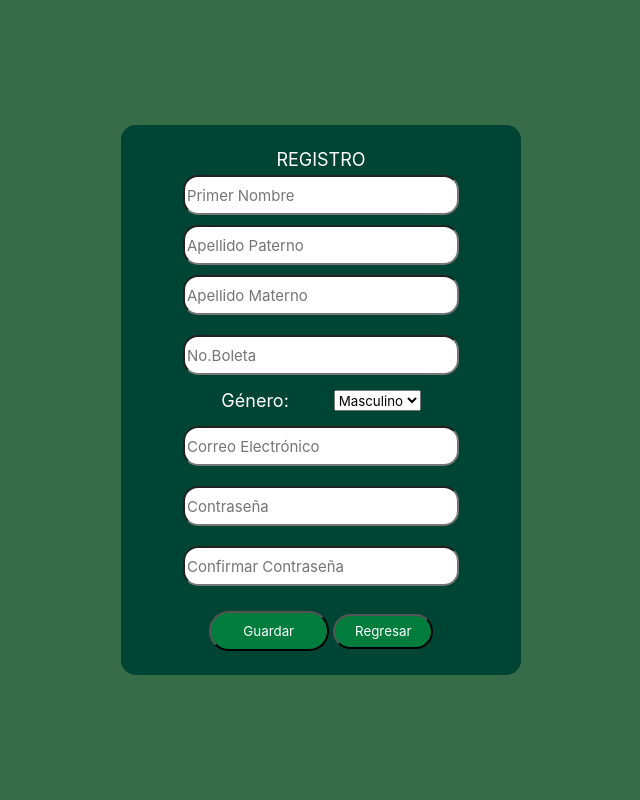
After one commit to GrenaSpin/APP_UPIICSA, a PHP site: page /html/register.html in a window 1280 px wide. The commit adds this page. Shown: the whole page, without its empty margins (319-959 px from the left). Run offline with PHP 8.4, Linux system fonts and the light colour scheme.

Commit message:
Mejora de login

```diff
--- a/css/styles.css
+++ b/css/styles.css
@@ -12,9 +12,17 @@
 * {
   box-sizing: border-box;
   font-family: -apple-system, BlinkMacSystemFont, 'Segoe UI', Roboto, 'Helvetica Neue', Arial;
+  margin: 0;
 }
 
-body.all-page {
+body {
+  display: flex;
+  height: 100vh;
+  background-color: #ececec;
+  background-position: center;
+}
+
+/* .all-page body {
   margin: 0;
   height: 100vh;
   background-image: url('../img/fondo_gobierno.jpg');
@@ -22,6 +30,13 @@ body.all-page {
   background-repeat: no-repeat;
   background-attachment: fixed;
   display: flex;
+} */
+
+.main-content {
+  margin-left: 170px;
+  margin-top: 60px;
+  background-color: #ffffff;
+  min-height: calc(100vh - 60px);
 }
 
 .icon-upiicsa img{
@@ -32,63 +47,56 @@ body.all-page {
 }
 
 /* Estilos específicos para el formulario de registro */
-.container.register {
-  width: 800px;
-  height: 600px;
-  margin: auto;
-  gap: 20px;
-}
-
-.content-form.register {
-  width: 800px;
-  height: 600px;
-  background: rgba(9, 77, 31, 0.80);
-  border-radius: 25px;
-  box-shadow: 0 8px 30px rgba(0, 0, 0, 0.5);
-  color: var(--white);
+.register-container {
   display: flex;
   justify-content: center;
   align-items: center;
-  padding: 30px 30px;
+  width: 100%;
+  height: 100%;
+  background: rgba(9, 77, 31, 0.80);
+  color: var(--white);
   backdrop-filter: blur(2px);
 }
 
-.form-container {
-  width: 100%;
-  height: 100%;
+.form-container{
   display: flex;
   flex-direction: column;
   justify-content: center;
   align-items: center;
-  gap: 15px;
+  width: 400px;
+  height: 550px;
+  background: var(--green);
+  border-radius: 15px;
+  color: var(--white);
+  padding: 10px 30px;
+  backdrop-filter: blur(2px);
 }
 
-div.username, div.correo, div.password,
-div.genero, div.confirm-password {
+.form-container input{
+  height: 40px;
+  font-size: 15px;
+  margin: 5px 15px;
+  border-radius: 15px;
+  color: var(--white);
+}
+
+.name, .username-register, .correo, .password, .confirm-password {
   display: flex;
-  flex-wrap: wrap;
-  justify-content: flex-start;
-  align-items: center;
-  gap: 20px;
-  width: 100%;
-  padding: 10px;
-  border: none;
-  font-size: 16px;
+  flex-direction: column;
+  margin-bottom: 10px;
+  width: 90%;
+}
+
+.genero {
+  display: flex;
+  justify-content: space-evenly;
+  margin-bottom: 10px;
+  width: 85%;
 }
 
 label {
   font-size: 18px;
   font-weight: 600px;
-}
-
-input{
-  font-size: 18px;
-  margin: 5px 15px;
-  border-radius: 25px;
-}
-
-input[type="email"] {
-  width: 350px;
 }
 
 .submit{
@@ -104,50 +112,195 @@ input[type="email"] {
 }
 
 /* Estilos específicos para el login */
-.container.login {
-  width: 500px;
-  height: 550px;
-  margin: auto;
-}
-
-.content-form.login {
-  width: 400px;
-  height: 500px;
-  background: rgba(9, 77, 31, 0.80);
-  border-radius: 25px;
-  box-shadow: 0 8px 30px rgba(0, 0, 0, 0.5);
-  color: var(--white);
+.login-container {
   display: flex;
   justify-content: center;
   align-items: center;
-  padding: 30px 30px;
+  width: 100%;
+  height: 100%;
+  background: rgba(9, 77, 31, 0.80);
+  color: var(--white);
   backdrop-filter: blur(2px);
 }
 
-i.fa-regular.fa-circle-user {
-  font-size: 80px;
+.form-container {
+  display: flex;
+  justify-content: center;
+  align-items: center;
+  width: 400px;
+  height: 550px;
+  background: var(--green);
+  border-radius: 15px;
   color: var(--white);
+  padding: 10px 30px;
+  backdrop-filter: blur(2px);
 }
 
-div.username.login, div.password.login {
-  justify-content: center;
-  gap: 1px;
+.form-container img {
+  width: 100px;
 }
 
-.submit.login {
+div.username-login, div.password-login, div.logo-login {
+  display: flex;
+  flex-direction: column;
+  justify-content: center;
+  align-items: center;
+  gap: 3px;
+}
+
+.submit-acept {
   width: 120px;
   height: 40px;
   border-radius: 25px;
+  background-color: var(--button);
+  color: var(--white);
   margin-top: 10px;
 }
 
 /* Apartado para el navbar */
 
+/* ==== NAVBAR GENERAL ==== */
+.navbar {
+  background-color: var(--green);
+  color: #fff;
+  padding: 0px 20px;
+  position: fixed;
+  top: 0;
+  left: 0;
+  width: 100vw;
+  height: 60px;
+  z-index: 1000;
+}
 
+/* CONTENEDOR PRINCIPAL */
+.container-navbar {
+  display: flex;
+  justify-content: space-between;
+  align-items: center;
+}
+
+/* ==== LOGO ==== */
+.navbar-logo img {
+  height: 50px;
+  width: auto;
+  transition: transform 0.3s;
+}
+
+.navbar-logo img:hover {
+  transform: scale(1.05);
+}
+
+/* SECCIÓN DERECHA */
+i{
+  font-size: 25px;
+  color: var(--white);
+  cursor: pointer;
+  transition: color 0.3s, transform 0.2s;
+}
+
+.navbar i:hover {
+  color: #00bcd4; /* azul cian */
+  transform: scale(1.1);
+}
+
+/* ==== MENÚ DE USUARIO ==== */
+.menu-user {
+  position: relative;
+  display: flex;
+  justify-content: center;
+  align-items: center;
+  gap: 10px;
+}
+
+.menu {
+  position: absolute;
+  top: 40px;
+  right: 0;
+  background-color: #1f683a;
+  border-radius: 8px;
+  list-style: none;
+  padding: 10px 0;
+  margin: 0;
+  width: 180px;
+  box-shadow: 0 4px 12px rgba(0, 0, 0, 0.3);
+}
+
+.menu li {
+  text-align: left;
+}
+
+.menu a,
+.menu button {
+  display: block;
+  width: 100%;
+  padding: 10px 20px;
+  text-decoration: none;
+  color: #fff;
+  background: none;
+  border: none;
+  text-align: left;
+  font-size: 15px;
+  cursor: pointer;
+  transition: background 0.3s;
+}
+
+.menu a:hover,
+.menu button:hover {
+  background-color: #ade23b;
+  color: #000000;
+}
 
 /* Apartado para el slidebar */
+.sidebar {
+  position: fixed;
+  top: 60px;
+  left: 0;
+  width: 170px;
+  height: 100vh;
+  background-color: var(--green);
+  color: var(--white);
+  padding: 20px;
+  overflow-y: auto;      /* scroll interno si el contenido es largo */
+}
 
+.slidebar-menu {
+  display: flex;
+  flex-direction: column;
+  position: absolute;
+  top: 60px;
+  right: 0;
+  background-color: var(--green);
+  border-radius: 8px;
+  list-style: none;
+  padding: 0;
+  width: 100%;
+}
 
+.slidebar-menu li {
+  text-align: left;
+  box-shadow: 0 2px 1px rgba(0, 0, 0, 0.3);
+}
+
+.slidebar-menu a,
+.slidebar-menu button {
+  display: block;
+  width: 100%;
+  padding: 10px 10px;
+  text-decoration: none;
+  color: #fff;
+  background: none;
+  border: none;
+  text-align: left;
+  font-size: 15px;
+  cursor: pointer;
+  transition: background 0.3s;
+}
+
+.slidebar-menu a:hover,
+.slidebar-menu button:hover {
+  background-color: var(--yellow);
+  color: #000;
+}
 
 a {
   color: var(--yellow);
--- /dev/null
+++ b/html/register.html
@@ -0,0 +1,45 @@
+<!DOCTYPE html>
+<html lang="en">
+<head>
+    <meta charset="UTF-8">
+    <meta name="viewport" content="width=device-width, initial-scale=1.0">
+    <title>UPIICSA Register Page</title>
+    <link rel="stylesheet" href="../css/styles.css">
+    <link rel="stylesheet" href="https://cdnjs.cloudflare.com/ajax/libs/font-awesome/6.0.0/css/all.min.css">
+</head>
+<body>
+    <content class="register-container">
+        <form method="post" class="form-container">
+            <label for="registro">REGISTRO</label>
+            <div class="name">
+                <input placeholder="Primer Nombre" type="text" id="primer_nombre" name="primer_nombre" required>
+                <input placeholder="Apellido Paterno" type="text" id="apellido_paterno" name="apellido_paterno" required>
+                <input placeholder="Apellido Materno" type="text" id="apellido_materno" name="apellido_materno" required>
+            </div>
+            <div class="username-register">
+                <input placeholder="No.Boleta" type="text" id="username" name="username" required>
+            </div>
+            <div class="genero">
+                <label for="genero-opciones">Género: </label>
+                <select name="genero-opciones">
+                    <option value="masculino">Masculino</option>
+                    <option value="femenino">Femenino</option>
+                </select>
+            </div>
+            <div class="correo">
+                <input placeholder="Correo Electrónico" type="email" id="email" name="email" required>
+            </div>
+            <div class="password">
+                <input placeholder="Contraseña" type="password" id="password" name="password" required>
+            </div>
+            <div class="confirm-password">
+                <input placeholder="Confirmar Contraseña" type="password" id="confirm_password" name="confirm_password" required>
+            </div>
+            <div class="buttons-register">
+                <button class="submit-acept" type="submit" value="Guardar">Guardar</button>
+                <button class="submit cancel" type="submit" formaction="/html/login.html">Regresar</button>
+            </div>
+        </form>
+    </content>
+</body>
+</html>
```
Also changed, not shown: html/login.html (renamed from html/login.php, +12 -14 lines), html/register.php (deleted, +0 -50 lines), html/slidebar.html (deleted, +0 -16 lines), html/index.html (added), img/upiicsa.png.
